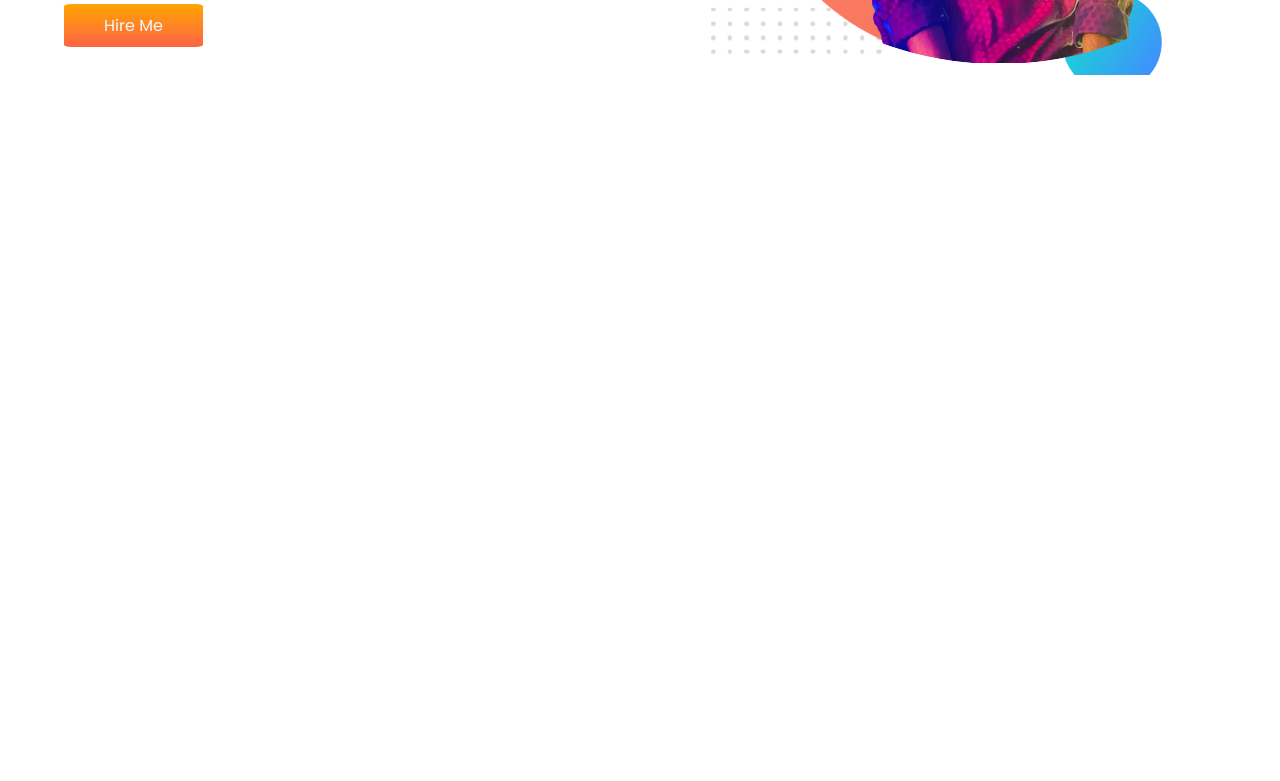
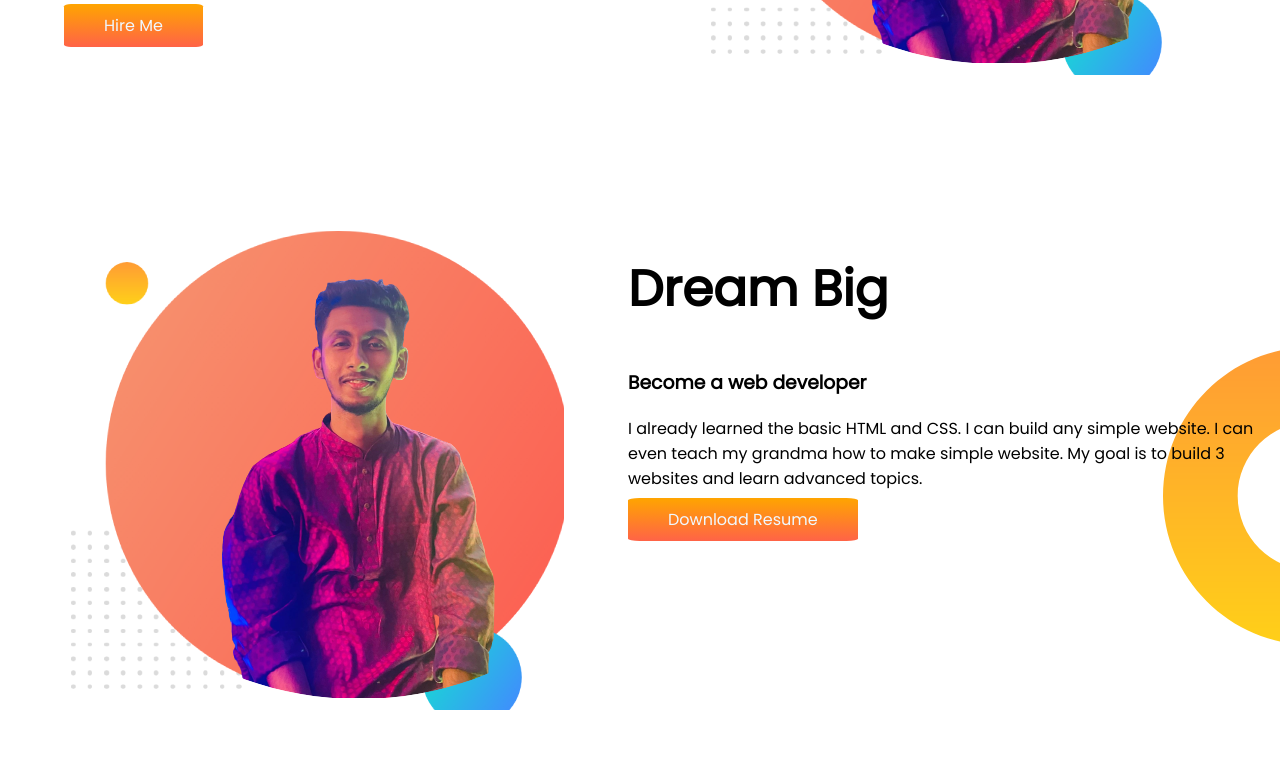
Before and after one commit to mejbahuddintamim/protfolio, a plain HTML site: page index.html in a window 1280 px wide. Shown: the part 489-1270 px from the top of the page. Before the commit the page ends 800 px from the top, so only its background shows below. Drawn offline with Linux system fonts and the light colour scheme.

Commit message:
middle header added

```diff
--- a/index.html
+++ b/index.html
@@ -29,6 +29,24 @@
         <div class="first-div"><img src="images/pic1.png"></div>
     </section>
 
+
+
+
+    <section class="middle-header">
+        <div class="first-div"><img src="images/pic1.png"></div>
+
+
+
+        <div class="middle-header-2">
+            <h1>Dream Big</h1>
+
+            <h3>Become a web developer</h3>
+            <p>I already learned the basic HTML and CSS. I can build any simple website. I can even teach my grandma how
+                to make simple website. My goal is to build 3 websites and learn advanced topics. </p>
+            <a class="button">Download Resume</a>
+        </div>
+    </section>
+
 </body>
 
 </html>
--- a/style.css
+++ b/style.css
@@ -41,3 +41,13 @@ section {
     background-repeat: no-repeat;
 
 }
+
+
+
+.middle-header-2 {
+    background-image: url(images/dream-bg.png);
+    background-repeat: no-repeat;
+    background-position: right;
+    margin-top: 5%;
+
+}
```
